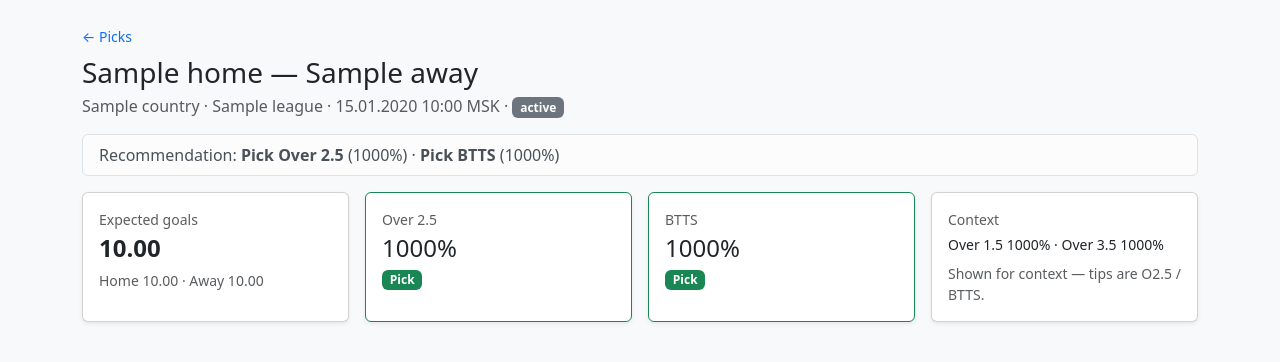
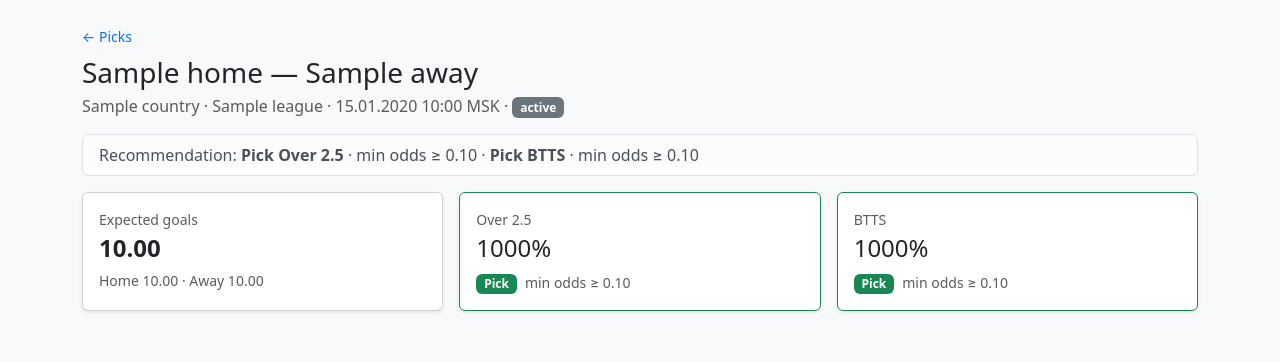
Before and after one commit to abaz47/overpick, a Django app: template templates/dashboard/match_detail.html in a window 1280 px wide. Shown: the part 56-418 px from the top of the page. Run offline with Django 5.2, Linux system fonts and the light colour scheme; the template is opened without the code that fills it: most values are stand-ins (such as "Sample title", 1, 10 or a date in 2020).

Commit message:
Simplify picks UI and show min odds on match detail.
Drop batch hints and list probabilities; rename accuracy cards;
replace Context with fair min coefficient (1/P).

Co-authored-by: Cursor <cursoragent@cursor.com>

```diff
--- a/apps/dashboard/templatetags/dashboard_extras.py
+++ b/apps/dashboard/templatetags/dashboard_extras.py
@@ -13,6 +13,18 @@ def pct(value, digits: int = 0) -> str:
     except TypeError, ValueError:
         return "—"
     return f"{number * 100:.{int(digits)}f}%"
+
+
+@register.filter
+def min_odds(value, digits: int = 2) -> str:
+    """Fair decimal odds floor: 1 / P (min coeff to take the tip)."""
+    try:
+        number = float(value)
+    except TypeError, ValueError:
+        return "—"
+    if number <= 0.0:
+        return "—"
+    return f"{(1.0 / number):.{int(digits)}f}"
 
 
 @register.filter
--- a/apps/dashboard/views.py
+++ b/apps/dashboard/views.py
@@ -146,7 +146,7 @@ def _render_picks(
     qs = qs.order_by("fixture__kickoff_at", "pk")
     rows = list(qs)
     kpi = _pick_accuracy_kpi_list(rows)
-    title = "Tomorrow's Picks" if which == "tomorrow" else "Today's Picks"
+    title = "Tomorrow" if which == "tomorrow" else "Today"
     return render(
         request,
         "dashboard/picks.html",
--- a/templates/dashboard/history.html
+++ b/templates/dashboard/history.html
@@ -45,7 +45,7 @@
     <div class="col-md-6">
       <div class="card shadow-sm h-100">
         <div class="card-body py-3">
-          <div class="text-muted small">Pick Over 2.5</div>
+          <div class="text-muted small">O2.5 Picks Accuracy</div>
           <div class="fs-4">
             {% if kpi.o25.rate is not None %}
               {{ kpi.o25.rate|pct }}
@@ -62,7 +62,7 @@
     <div class="col-md-6">
       <div class="card shadow-sm h-100">
         <div class="card-body py-3">
-          <div class="text-muted small">Pick BTTS</div>
+          <div class="text-muted small">BTTS pick accuracy</div>
           <div class="fs-4">
             {% if kpi.btts.rate is not None %}
               {{ kpi.btts.rate|pct }}
--- a/templates/dashboard/match_detail.html
+++ b/templates/dashboard/match_detail.html
@@ -26,7 +26,7 @@
         Recommendation:
         {% if signals.o25 %}
           <strong>Pick Over 2.5</strong>
-          ({{ prediction.p_over_25|pct }})
+          · min odds ≥ {{ prediction.p_over_25|min_odds }}
           {% if fixture.is_finished %}
             <span class="badge text-bg-{{ prediction.is_hit_over_25|hit_badge }} ms-1">
               {{ prediction.is_hit_over_25|hit_label }}
@@ -36,7 +36,12 @@
         {% if signals.o25 and signals.btts %}·{% endif %}
         {% if signals.btts %}
           <strong>Pick BTTS</strong>
-          ({% if prediction.p_btts is not None %}{{ prediction.p_btts|pct }}{% else %}{{ signals.p_btts|pct }}{% endif %})
+          · min odds ≥
+          {% if prediction.p_btts is not None %}
+            {{ prediction.p_btts|min_odds }}
+          {% else %}
+            {{ signals.p_btts|min_odds }}
+          {% endif %}
           {% if fixture.is_finished %}
             <span class="badge text-bg-{{ prediction.is_hit_btts|hit_badge }} ms-1">
               {{ prediction.is_hit_btts|hit_label }}
@@ -45,14 +50,10 @@
         {% endif %}
       </div>
     {% else %}
-      <div class="alert alert-secondary mb-3 py-2">
-        No tip for this match
-        (O2.5={{ prediction.p_over_25|pct }},
-        BTTS={% if prediction.p_btts is not None %}{{ prediction.p_btts|pct }}{% else %}—{% endif %}).
-      </div>
+      <div class="alert alert-secondary mb-3 py-2">No tip for this match.</div>
     {% endif %}
     <div class="row g-3 mb-2">
-      <div class="col-md-3">
+      <div class="col-md-4">
         <div class="card shadow-sm h-100">
           <div class="card-body">
             <div class="text-muted small">Expected goals</div>
@@ -66,19 +67,28 @@
           </div>
         </div>
       </div>
-      <div class="col-md-3">
+      <div class="col-md-4">
         <div class="card shadow-sm h-100
                     {% if signals.o25 %}border-success{% endif %}">
           <div class="card-body">
             <div class="text-muted small">Over 2.5</div>
             <div class="fs-4">{{ prediction.p_over_25|pct }}</div>
             {% if signals.o25 %}
-              <span class="badge text-bg-success">Pick</span>
+              <div class="mt-1">
+                <span class="badge text-bg-success">Pick</span>
+                <span class="small text-muted ms-1">
+                  min odds ≥ {{ prediction.p_over_25|min_odds }}
+                </span>
+              </div>
+            {% else %}
+              <div class="small text-muted mt-1">
+                min odds ≥ {{ prediction.p_over_25|min_odds }}
+              </div>
             {% endif %}
           </div>
         </div>
       </div>
-      <div class="col-md-3">
+      <div class="col-md-4">
         <div class="card shadow-sm h-100
                     {% if signals.btts %}border-success{% endif %}">
           <div class="card-body">
@@ -92,23 +102,22 @@
                 —
               {% endif %}
             </div>
-            {% if signals.btts %}
-              <span class="badge text-bg-success">Pick</span>
+            {% if prediction.p_btts is not None or signals.p_btts is not None %}
+              <div class="mt-1">
+                {% if signals.btts %}
+                  <span class="badge text-bg-success">Pick</span>
+                {% endif %}
+                <span class="small text-muted
+                             {% if signals.btts %}ms-1{% endif %}">
+                  min odds ≥
+                  {% if prediction.p_btts is not None %}
+                    {{ prediction.p_btts|min_odds }}
+                  {% else %}
+                    {{ signals.p_btts|min_odds }}
+                  {% endif %}
+                </span>
+              </div>
             {% endif %}
-          </div>
-        </div>
-      </div>
-      <div class="col-md-3">
-        <div class="card shadow-sm h-100">
-          <div class="card-body">
-            <div class="text-muted small">Context</div>
-            <div class="small mt-1">
-              Over 1.5 {{ prediction.p_over_15|pct }}
-              · Over 3.5 {{ prediction.p_over_35|pct }}
-            </div>
-            <div class="small text-muted mt-2">
-              Shown for context — tips are O2.5 / BTTS.
-            </div>
           </div>
         </div>
       </div>
```
Also changed, not shown: apps/dashboard/tests/test_views.py (+15 -0 lines), templates/dashboard/picks.html (+9 -32 lines).
